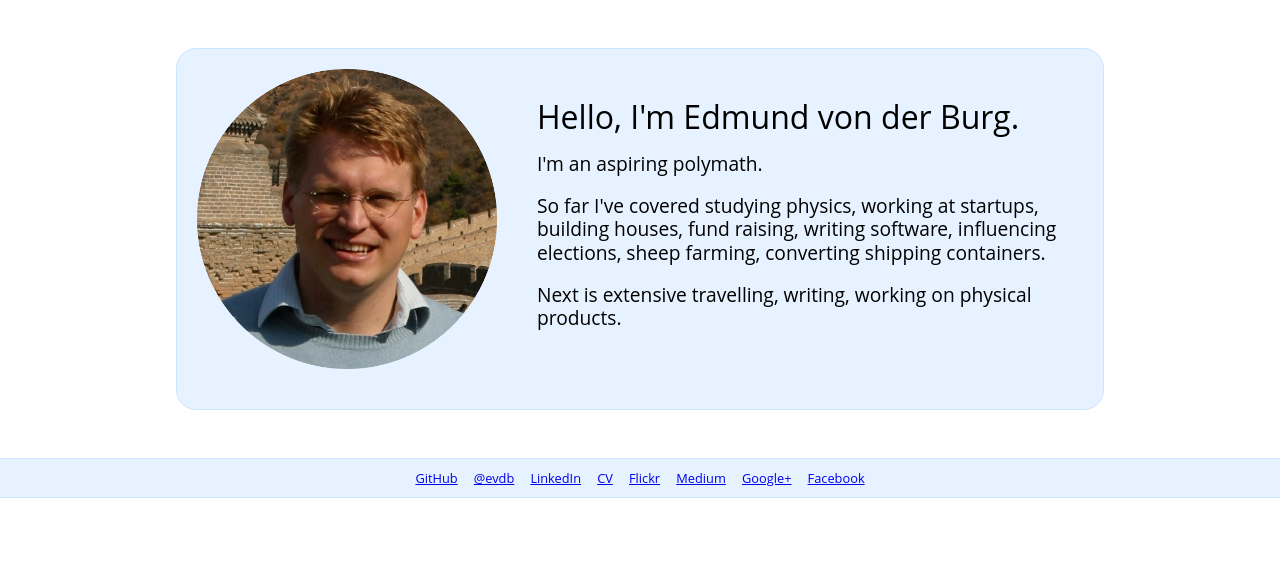
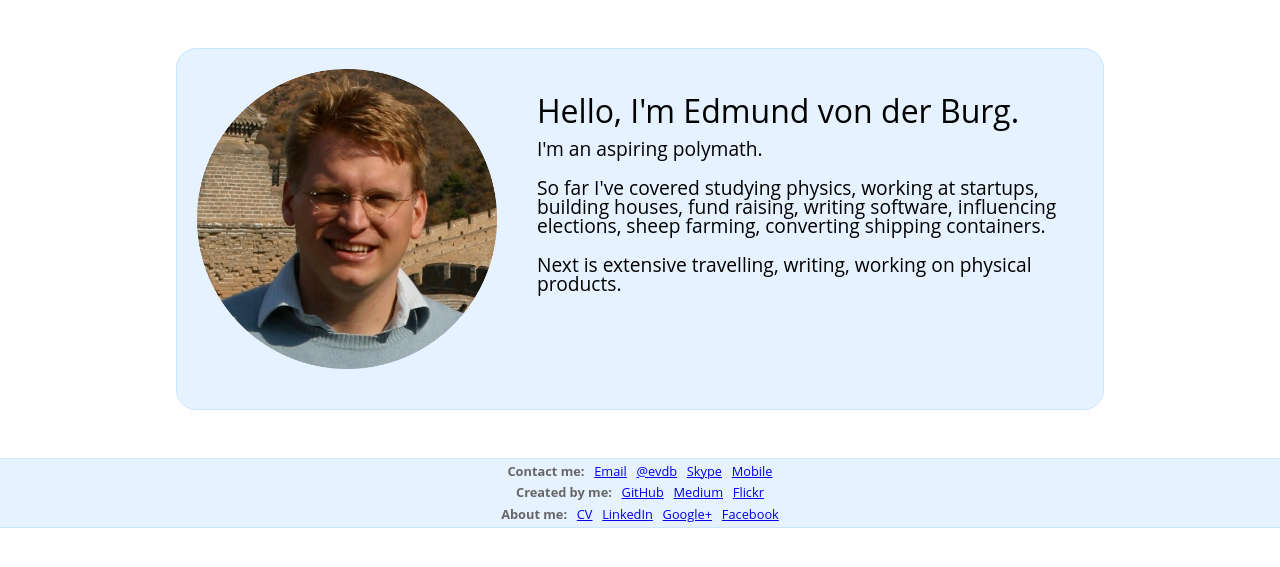
Before and after one commit to evdb/evdb.me, a Jekyll site: the page built from index.html, in a window 1280 px wide. Shown: the top 567 px of the page. Built offline with Jekyll 4.4.1, drawn with Linux system fonts in a browser that asks for light colours; Markdown is read by kramdown in place of the engine named in the settings.

Commit message:
Populate more footer links, restyle

```diff
--- a/_layouts/default.html
+++ b/_layouts/default.html
@@ -19,16 +19,36 @@
       </section>
 
       <footer>
+
+        <div class="footer-section ">
+          <h3>Contact me:</h3>
+          <ul>
+            <li><a href="mailto:edmund.vonderburg@gmail.com">Email</a></li>
+            <li><a href="https://twitter.com/evdb">@evdb</a></li>
+            <li><a href="skype:edmund.vonderburg">Skype</a></li>
+            <li><a href="tel:+447903420689">Mobile</a></li>
+          </ul>
+        </div>
+
+        <div class="footer-section">
+          <h3>Created by me:</h3>
           <ul>
             <li><a href="https://github.com/evdb">GitHub</a></li>
-          <li><a href="https://twitter.com/evdb">@evdb</a></li>
+            <li><a href="https://medium.com/@evdb">Medium</a></li>
+            <li><a href="http://www.flickr.com/photos/evdb/">Flickr</a></li>
+          </ul>
+        </div>
+
+        <div class="footer-section">
+          <h3>About me:</h3>
+          <ul>
+            <li><a href="https://docs.google.com/document/d/1NK1XX_9QjPpCjK4-lJ0Y8GPtFYr8LaQnhuVlEiQpsNQ">CV</a></li>
             <li><a href="http://www.linkedin.com/in/edmundvonderburg">LinkedIn</a></li>
-          <li><a href="https://docs.google.com/document/d/1NK1XX_9QjPpCjK4-lJ0Y8GPtFYr8LaQnhuVlEiQpsNQ">CV</a></li>
-          <li><a href="http://www.flickr.com/photos/evdb/">Flickr</a></li>
-          <li><a href="https://medium.com/@evdb">Medium</a></li>
             <li><a href="https://plus.google.com/+EdmundvonderBurg">Google+</a></li>
             <li><a href="https://www.facebook.com/edmund.vonderburg">Facebook</a></li>
           </ul>
+        </div>
+
       </footer>
 
     </body>
--- a/css/screen.css
+++ b/css/screen.css
@@ -60,6 +60,7 @@ article, aside, details, figcaption, figure, footer, header, hgroup, menu, nav,
 
 body {
   font-family: 'Open Sans', Helvetica, Arial, sans-serif;
+  line-height: 1.2em;
 }
 
 section {
@@ -84,9 +85,8 @@ section {
   font-size: 200%;
 }
 .home-header p {
+  margin-top: 1em;
   font-size: 120%;
-  line-height: 1.2em;
-  margin-top: 1em;
 }
 @media screen and (min-width: 720px) {
   .home-header {
@@ -106,17 +106,8 @@ footer {
   background-color: #e6f2ff;
   border: 1px solid #cce5ff;
   border-width: 1px 0;
-  padding: 1em;
-  text-align: center;
-  font-size: 80%;
   color: #666;
   margin-top: 2em;
-}
-footer ul li {
-  display: inline;
-}
-footer ul li + li {
-  margin-left: 1em;
 }
 footer .rss {
   margin-top: 1.1em;
@@ -126,3 +117,32 @@ footer .rss {
 footer .rss img {
   border: 0;
 }
+footer:after {
+  content: " ";
+  /* Older browser do not support empty content */
+  visibility: hidden;
+  display: block;
+  height: 0;
+  clear: both;
+}
+
+.footer-section {
+  margin: 1em 0;
+  text-align: center;
+}
+.footer-section li {
+  margin-left: 0.5em;
+  display: inline;
+}
+@media screen and (min-width: 720px) {
+  .footer-section {
+    font-size: 80%;
+    margin: 0.2em 0;
+  }
+  .footer-section h3, .footer-section ul {
+    display: inline;
+  }
+  .footer-section h3 {
+    font-weight: bold;
+  }
+}
```
Also changed, not shown: _sass/_site.scss (+34 -17 lines). Lines whose indentation alone changed are shown as unchanged.
